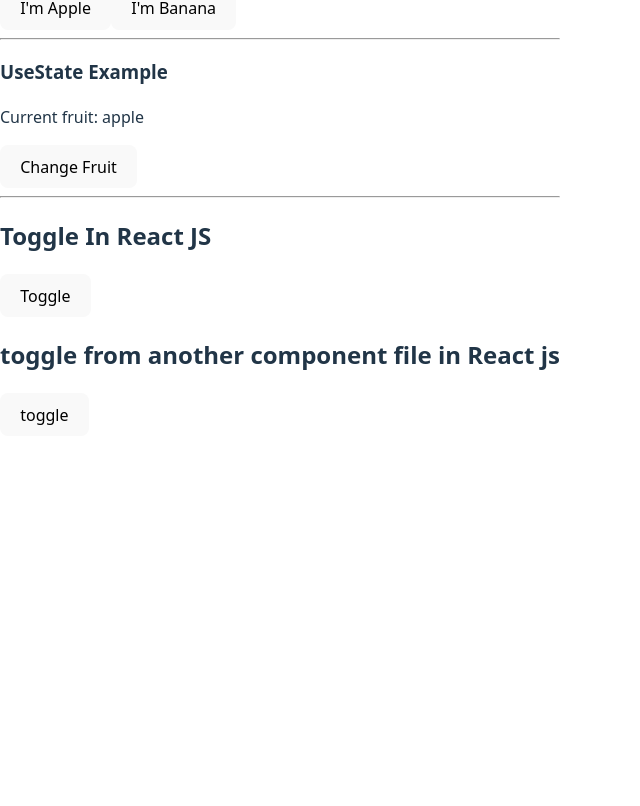
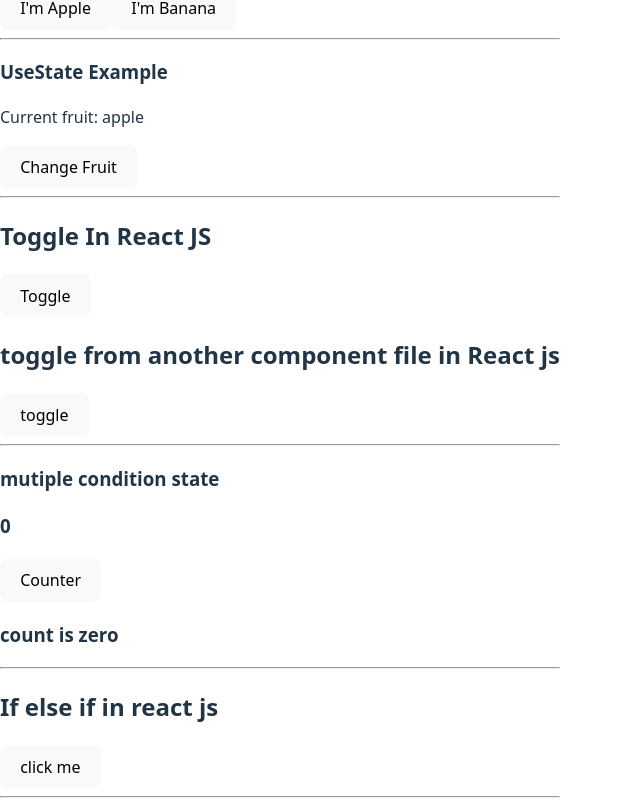
Before and after one commit to Namrata725/reactJsLearning, a React (Vite) app: page / in a window 1280 px wide. Shown: the part 833-1639 px from the top of the page, without its empty margins (0-640 px from the left). Before the commit the page ends 1269 px from the top, so only its background shows below. Built offline with nearby package versions, Linux system fonts and the light colour scheme.

Commit message:
example of mutiple conditions in react.

```diff
--- a/src/App.jsx
+++ b/src/App.jsx
@@ -3,6 +3,10 @@ import JSXCurlyBraces from "./JSXCurlyBraces";
 import ClickHandlers from "./ClickHandlers";
 import UseState from "./UseState";
 import Toggle from "./Toggle";
+import MutipleCondition from "./MutilpleCondition";
+
+import IfElseif from "./IfElseIf";
+
 function App() {
   return (
     <div>
@@ -15,6 +19,11 @@ function App() {
       <UseState />
       <hr />
       <Toggle />
+      <hr />
+      <MutipleCondition />
+      <hr />
+      <IfElseif />
+      <hr />
     </div>
   );
 }
--- /dev/null
+++ b/src/IFElseIf.jsx
@@ -0,0 +1,38 @@
+import { useState } from "react";
+
+function IFElseif() {
+  const [display, setDisplay] = useState(false);
+  const [role, setRole] = useState("admin");
+  const [name, setName] = useState(""); // store name from prompt
+  const [message, setMessage] = useState(null); // display message based on conditions
+
+  const handleClick = () => {
+    let userName = prompt("Enter your name");
+
+    if (!isNaN(userName)) {
+      alert("Please enter a valid name");
+      userName = prompt("Enter your name");
+    }
+
+    setName(userName);
+    setDisplay(true);
+
+    if (role === "admin") {
+      setMessage(<h2>Hello admin {userName}</h2>);
+    } else if (role === "user") {
+      setMessage(<h2>Hello student {userName}</h2>);
+    } else {
+      setMessage(<h2>Welcome {userName}, please login</h2>);
+    }
+  };
+
+  return (
+    <div>
+      <h2>If else if in react js</h2>
+      <button onClick={handleClick}>click me</button>
+      {display && message}
+    </div>
+  );
+}
+
+export default IFElseif;
--- /dev/null
+++ b/src/MutilpleCondition.jsx
@@ -0,0 +1,30 @@
+import { useState } from "react";
+
+function MutipleCondition() {
+  const [count, setCount] = useState(0);
+
+  return (
+    <div>
+      <h3>mutiple condition state</h3>
+      <h3>{count}</h3>
+      <button onClick={() => setCount(count + 1)}> Counter</button>
+      {count == 0 ? (
+        <h3>count is zero</h3>
+      ) : count == 1 ? (
+        <h3>count is one</h3>
+      ) : count == 2 ? (
+        <h3>count is two</h3>
+      ) : count == 3 ? (
+        <h3>count is three</h3>
+      ) : count == 4 ? (
+        <h3>count is four</h3>
+      ) : count == 5 ? (
+        <h3>count is five</h3>
+      ) : (
+        <h3>count is greater than five</h3>
+      )}
+    </div>
+  );
+}
+
+export default MutipleCondition;
```
